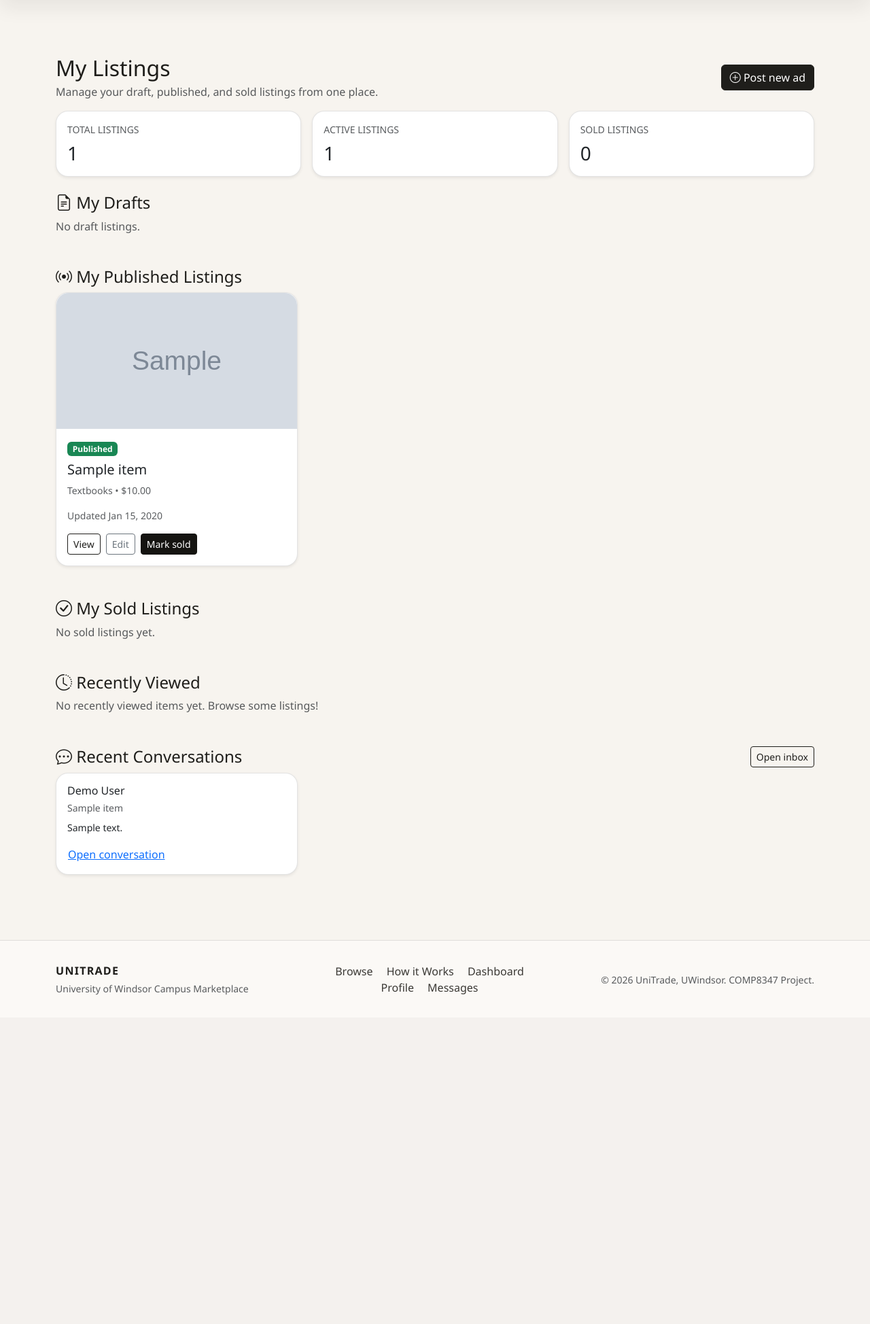
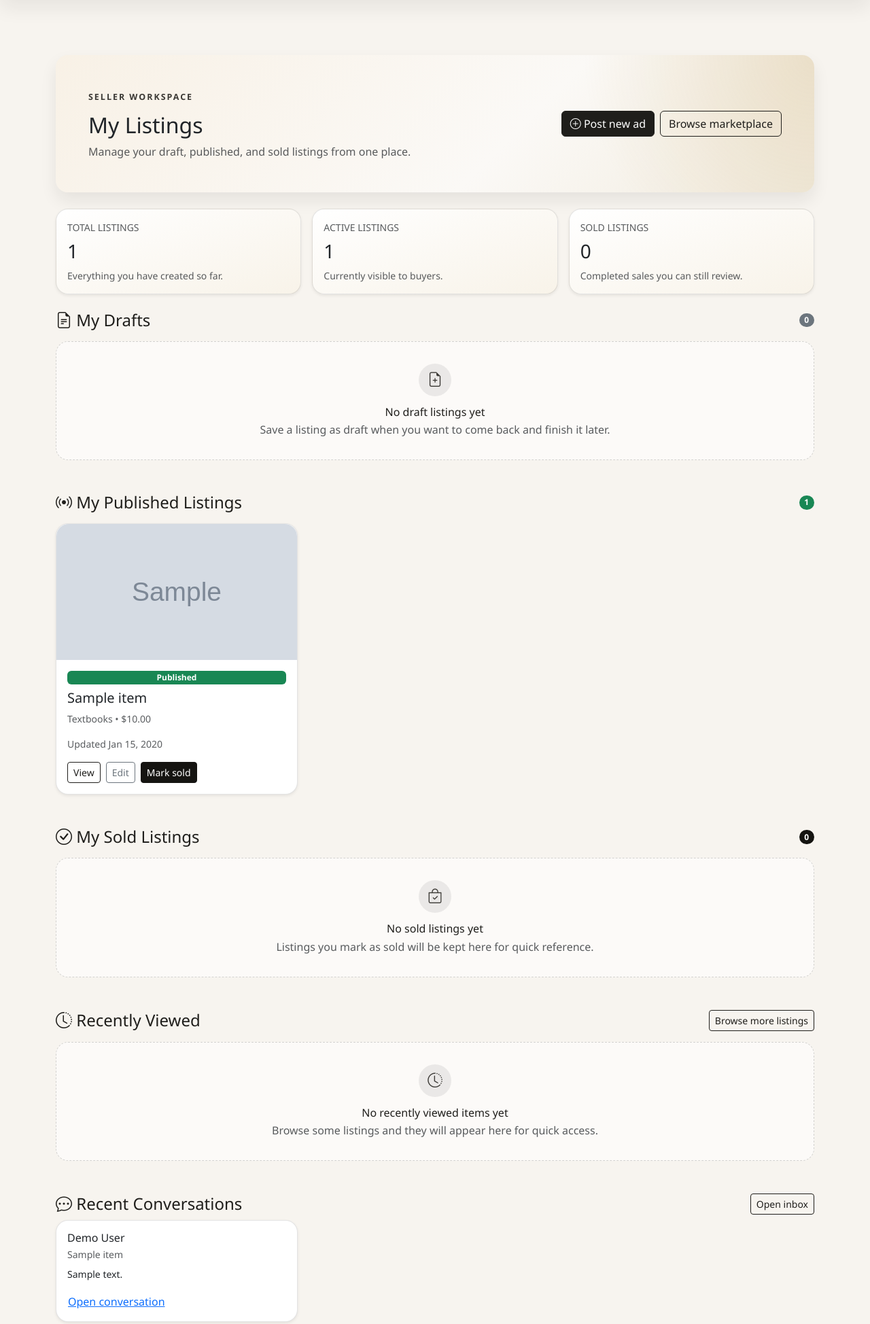
Before and after one commit to Tusharbir/internet, a Django app: page /dashboard/ in a window 1280 px wide. Shown: the part 57-2005 px from the top of the page at 68% size. Before the commit the page ends 1521 px from the top, so only its background shows below. Run offline with Django 5.2, Linux system fonts and the light colour scheme; a user stored in the database is signed in; data comes from the database, SQL or seed files in the repository; tables that the repository leaves empty hold one stand-in row (values such as "Sample post"); grey boxes marked "Sample" are stand-in pictures.

Commit message:
enhancements on dashboard pages

```diff
--- a/static/css/styles.css
+++ b/static/css/styles.css
@@ -166,6 +166,58 @@ a:focus {
 
 .admin-metric {
   background: linear-gradient(160deg, #fff, #f4ede0);
+}
+
+.dashboard-hero {
+  background:
+    radial-gradient(circle at top right, rgba(198, 161, 91, 0.22), transparent 30%),
+    linear-gradient(135deg, #f8f1e6, #fbf9f6 60%, #f1ebde);
+  box-shadow: var(--ut-shadow);
+}
+
+.dashboard-kicker {
+  display: inline-block;
+  margin-bottom: 0.75rem;
+  font-size: 0.78rem;
+  font-weight: 700;
+  letter-spacing: 0.16em;
+  text-transform: uppercase;
+  color: var(--ut-soft-charcoal);
+}
+
+.dashboard-metric-card {
+  background: linear-gradient(160deg, #fff, #f8f3e9);
+}
+
+.dashboard-listing-card .card-body {
+  display: flex;
+  flex-direction: column;
+}
+
+.dashboard-listing-card .card-body .d-flex:last-child,
+.dashboard-listing-card .card-body > a.btn {
+  margin-top: auto;
+}
+
+.dashboard-empty-state {
+  padding: 2rem 1.5rem;
+  border: 1px dashed rgba(31, 30, 27, 0.18);
+  border-radius: 18px;
+  background: rgba(255, 255, 255, 0.58);
+  text-align: center;
+}
+
+.dashboard-empty-state i {
+  display: inline-flex;
+  align-items: center;
+  justify-content: center;
+  width: 3rem;
+  height: 3rem;
+  margin-bottom: 0.9rem;
+  border-radius: 999px;
+  background: rgba(31, 30, 27, 0.08);
+  color: var(--ut-soft-charcoal);
+  font-size: 1.35rem;
 }
 
 .admin-metric-label {
--- a/templates/marketplace/dashboard.html
+++ b/templates/marketplace/dashboard.html
@@ -3,36 +3,47 @@
 {% block title %}Dashboard | UniTrade{% endblock %}
 
 {% block content %}
-  <div class="d-flex justify-content-between align-items-center mb-3">
-    <div>
-      <h2 class="mb-1">My Listings</h2>
-      <p class="text-muted mb-0">Manage your draft, published, and sold listings from one place.</p>
+  <div class="dashboard-hero card border-0 mb-4">
+    <div class="card-body p-4 p-lg-5">
+      <div class="d-flex flex-column flex-lg-row justify-content-between align-items-lg-center gap-4">
+        <div>
+          <span class="dashboard-kicker">Seller Workspace</span>
+          <h2 class="mb-2">My Listings</h2>
+          <p class="text-muted mb-0">Manage your draft, published, and sold listings from one place.</p>
+        </div>
+        <div class="d-flex flex-wrap gap-2">
+          <a href="{% url 'marketplace:item_post' %}" class="btn btn-primary"><i class="bi bi-plus-circle"></i> Post new ad</a>
+          <a href="{% url 'marketplace:browse' %}" class="btn btn-outline-primary">Browse marketplace</a>
+        </div>
+      </div>
     </div>
-    <a href="{% url 'marketplace:item_post' %}" class="btn btn-primary"><i class="bi bi-plus-circle"></i> Post new ad</a>
   </div>
 
   <div class="row g-3 mb-4">
     <div class="col-md-4">
-      <div class="card shadow-sm h-100">
+      <div class="card shadow-sm h-100 dashboard-metric-card">
         <div class="card-body">
           <p class="text-muted text-uppercase small mb-2">Total Listings</p>
           <h3 class="mb-0">{{ listing_counts.all }}</h3>
+          <p class="small text-muted mb-0 mt-2">Everything you have created so far.</p>
         </div>
       </div>
     </div>
     <div class="col-md-4">
-      <div class="card shadow-sm h-100">
+      <div class="card shadow-sm h-100 dashboard-metric-card">
         <div class="card-body">
           <p class="text-muted text-uppercase small mb-2">Active Listings</p>
           <h3 class="mb-0">{{ listing_counts.published }}</h3>
+          <p class="small text-muted mb-0 mt-2">Currently visible to buyers.</p>
         </div>
       </div>
     </div>
     <div class="col-md-4">
-      <div class="card shadow-sm h-100">
+      <div class="card shadow-sm h-100 dashboard-metric-card">
         <div class="card-body">
           <p class="text-muted text-uppercase small mb-2">Sold Listings</p>
           <h3 class="mb-0">{{ listing_counts.sold }}</h3>
+          <p class="small text-muted mb-0 mt-2">Completed sales you can still review.</p>
         </div>
       </div>
     </div>
@@ -73,11 +84,14 @@
   {% endif %}
 
   <!-- Drafts -->
-  <h4 class="mt-4"><i class="bi bi-file-earmark-text"></i> My Drafts</h4>
+  <div class="d-flex justify-content-between align-items-center mt-4 mb-3">
+    <h4 class="mb-0"><i class="bi bi-file-earmark-text"></i> My Drafts</h4>
+    <span class="badge rounded-pill text-bg-secondary">{{ listing_counts.draft }}</span>
+  </div>
   <div class="row g-4">
     {% for item in draft_items %}
       <div class="col-md-6 col-xl-4">
-        <div class="card h-100 shadow-sm">
+        <div class="card h-100 shadow-sm dashboard-listing-card">
           {% if item.images.first %}
             <img src="{{ item.images.first.image.url }}" class="card-img-top" alt="{{ item.title }}">
           {% else %}
@@ -93,7 +107,7 @@
             <h5>{{ item.title }}</h5>
             <p class="text-muted small">{{ item.category.name }} &bull; ${{ item.price|floatformat:2 }}</p>
             <p class="text-muted small mb-3">Updated {{ item.updated_at|date:"M d, Y" }}</p>
-            <div class="d-flex gap-2">
+            <div class="d-flex flex-wrap gap-2">
               <a href="{% url 'marketplace:item_detail' item.pk %}" class="btn btn-outline-primary btn-sm">View</a>
               <a href="{% url 'marketplace:item_update' item.pk %}" class="btn btn-outline-secondary btn-sm">Edit</a>
               <a href="{% url 'marketplace:item_delete' item.pk %}" class="btn btn-outline-danger btn-sm">Delete</a>
@@ -102,16 +116,25 @@
         </div>
       </div>
     {% empty %}
-      <div class="col-12 text-muted">No draft listings.</div>
+      <div class="col-12">
+        <div class="dashboard-empty-state">
+          <i class="bi bi-file-earmark-plus"></i>
+          <h6 class="mb-1">No draft listings yet</h6>
+          <p class="text-muted mb-0">Save a listing as draft when you want to come back and finish it later.</p>
+        </div>
+      </div>
     {% endfor %}
   </div>
 
   <!-- Published -->
-  <h4 class="mt-5"><i class="bi bi-broadcast"></i> My Published Listings</h4>
+  <div class="d-flex justify-content-between align-items-center mt-5 mb-3">
+    <h4 class="mb-0"><i class="bi bi-broadcast"></i> My Published Listings</h4>
+    <span class="badge rounded-pill text-bg-success">{{ listing_counts.published }}</span>
+  </div>
   <div class="row g-4">
     {% for item in published_items %}
       <div class="col-md-6 col-xl-4">
-        <div class="card h-100 shadow-sm">
+        <div class="card h-100 shadow-sm dashboard-listing-card">
           {% if item.images.first %}
             <img src="{{ item.images.first.image.url }}" class="card-img-top" alt="{{ item.title }}">
           {% else %}
@@ -127,7 +150,7 @@
             <h5>{{ item.title }}</h5>
             <p class="text-muted small">{{ item.category.name }} &bull; ${{ item.price|floatformat:2 }}</p>
             <p class="text-muted small mb-3">Updated {{ item.updated_at|date:"M d, Y" }}</p>
-            <div class="d-flex gap-2">
+            <div class="d-flex flex-wrap gap-2">
               <a href="{% url 'marketplace:item_detail' item.pk %}" class="btn btn-outline-primary btn-sm">View</a>
               <a href="{% url 'marketplace:item_update' item.pk %}" class="btn btn-outline-secondary btn-sm">Edit</a>
               <form method="post" action="{% url 'marketplace:item_mark_sold' item.pk %}">
@@ -139,16 +162,25 @@
         </div>
       </div>
     {% empty %}
-      <div class="col-12 text-muted">No published listings yet.</div>
+      <div class="col-12">
+        <div class="dashboard-empty-state">
+          <i class="bi bi-megaphone"></i>
+          <h6 class="mb-1">No active listings yet</h6>
+          <p class="text-muted mb-0">Publish a listing to make it visible to buyers in the marketplace.</p>
+        </div>
+      </div>
     {% endfor %}
   </div>
 
   <!-- Sold -->
-  <h4 class="mt-5"><i class="bi bi-check-circle"></i> My Sold Listings</h4>
+  <div class="d-flex justify-content-between align-items-center mt-5 mb-3">
+    <h4 class="mb-0"><i class="bi bi-check-circle"></i> My Sold Listings</h4>
+    <span class="badge rounded-pill text-bg-dark">{{ listing_counts.sold }}</span>
+  </div>
   <div class="row g-4">
     {% for item in sold_items %}
       <div class="col-md-6 col-xl-4">
-        <div class="card h-100 shadow-sm">
+        <div class="card h-100 shadow-sm dashboard-listing-card">
           {% if item.images.first %}
             <img src="{{ item.images.first.image.url }}" class="card-img-top" alt="{{ item.title }}">
           {% else %}
@@ -169,12 +201,21 @@
         </div>
       </div>
     {% empty %}
-      <div class="col-12 text-muted">No sold listings yet.</div>
+      <div class="col-12">
+        <div class="dashboard-empty-state">
+          <i class="bi bi-bag-check"></i>
+          <h6 class="mb-1">No sold listings yet</h6>
+          <p class="text-muted mb-0">Listings you mark as sold will be kept here for quick reference.</p>
+        </div>
+      </div>
     {% endfor %}
   </div>
 
   <!-- Recently Viewed -->
-  <h4 class="mt-5"><i class="bi bi-clock-history"></i> Recently Viewed</h4>
+  <div class="d-flex justify-content-between align-items-center mt-5 mb-3">
+    <h4 class="mb-0"><i class="bi bi-clock-history"></i> Recently Viewed</h4>
+    <a href="{% url 'marketplace:browse' %}" class="btn btn-outline-primary btn-sm">Browse more listings</a>
+  </div>
   <div class="row g-4">
     {% for item in recently_viewed %}
       <div class="col-md-6 col-xl-3">
@@ -197,7 +238,13 @@
         </div>
       </div>
     {% empty %}
-      <div class="col-12 text-muted">No recently viewed items yet. Browse some listings!</div>
+      <div class="col-12">
+        <div class="dashboard-empty-state">
+          <i class="bi bi-clock-history"></i>
+          <h6 class="mb-1">No recently viewed items yet</h6>
+          <p class="text-muted mb-0">Browse some listings and they will appear here for quick access.</p>
+        </div>
+      </div>
     {% endfor %}
   </div>
 
@@ -225,7 +272,13 @@
         </div>
       </div>
     {% empty %}
-      <div class="col-12 text-muted">No conversations yet. Messages from buyers and sellers will show up here.</div>
+      <div class="col-12">
+        <div class="dashboard-empty-state">
+          <i class="bi bi-chat-square-text"></i>
+          <h6 class="mb-1">No conversations yet</h6>
+          <p class="text-muted mb-0">Messages from buyers and sellers will show up here once someone contacts you.</p>
+        </div>
+      </div>
     {% endfor %}
   </div>
 {% endblock %}
```
